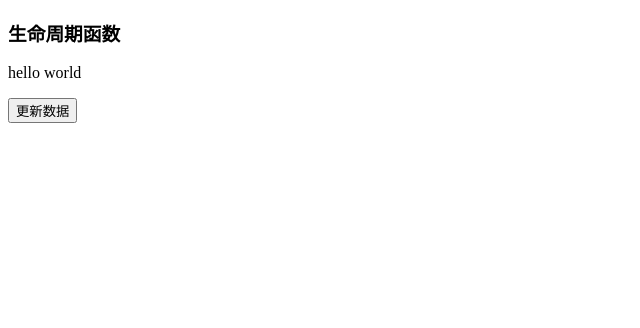
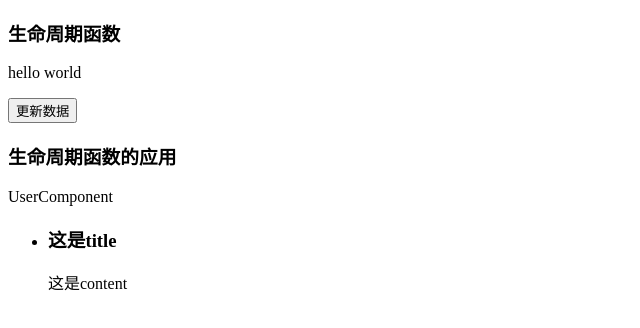
Before and after one commit to mindfreakcriss/my_vue_demo, a Vue app in the folder vue_base/: page / in a window 1280 px wide. Shown: the top 328 px of the page, without its empty margins (0-640 px from the left). Built offline with nearby package versions, Linux system fonts and the light colour scheme.

Commit message:
【提交】组件生命周期的应用

```diff
--- a/vue_base/src/App.vue
+++ b/vue_base/src/App.vue
@@ -2,11 +2,13 @@
     <h3>生命周期函数</h3>
     <p> {{message}}</p>
   <button @click="updateData">更新数据</button>
+  <br>
 
+  <UserComponent/>
 </template>
 
 <script>
-
+import UserComponent from "@/components/UserComponents.vue";
 /**
  * 生命周期函数,自动执行，属于钩子函数。可以在特定的时期做自己想做的事情
  * 创建期： beforeCreate created
@@ -24,6 +26,9 @@ export default {
     return {
       message: "hello world",
     }
+  },
+  components: {
+    UserComponent
   },
   methods: {
     updateData() {
--- /dev/null
+++ b/vue_base/src/components/UserComponents.vue
@@ -0,0 +1,49 @@
+<script>
+
+/**
+ * 生命周期的应用
+ *
+ * 1: 获取DOM节点，this.$ref.attribute 对于html 增加 ref 名字
+ * 2: 模拟网络请求，在UI渲染好之后的处理
+ */
+    export default {
+      name: 'UserComponents',
+      data() {
+          return {
+            banner : []
+          }
+      },
+  beforeMount() {
+        console.log("beforeMount + UserComponents");
+        console.log(this.$refs.name)
+      },
+      mounted() {
+        console.log("beforeMount + UserComponents");
+        console.log(this.$refs.name);
+        //模拟网络请求
+        this.banner = [
+          {
+            'title':"这是title",
+            'content':"这是content"
+          }
+        ]
+      }
+    }
+</script>
+
+<template>
+    <h3>生命周期函数的应用</h3>
+   <p ref="name">UserComponent</p>
+  <ul>
+    <li v-for="(item , index) in banner" :key="index">
+
+      <h3>{{ item.title}}</h3>
+      <p>{{ item.content }}</p>
+
+    </li>
+  </ul>
+</template>
+
+<style scoped>
+
+</style>
```
